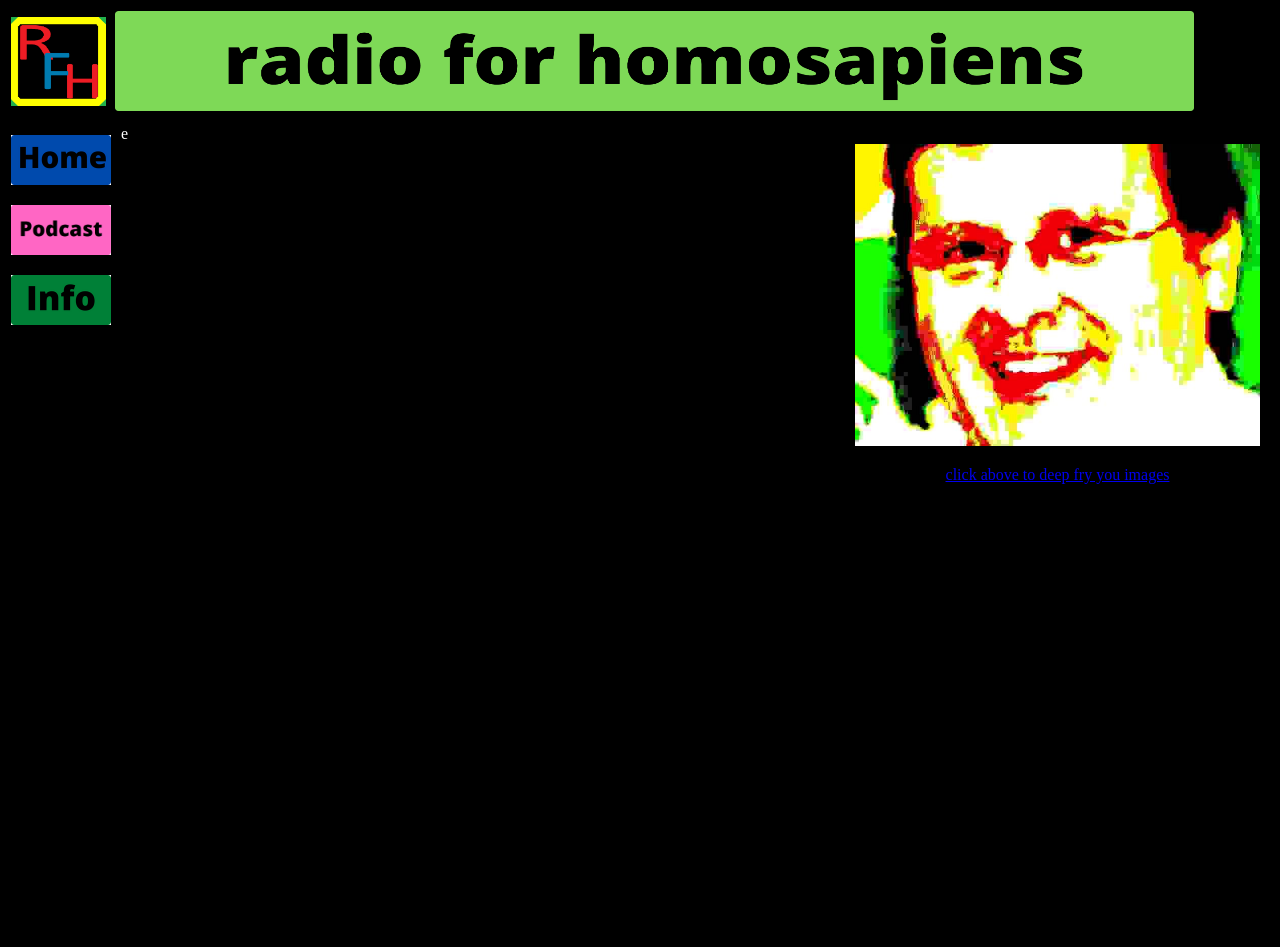
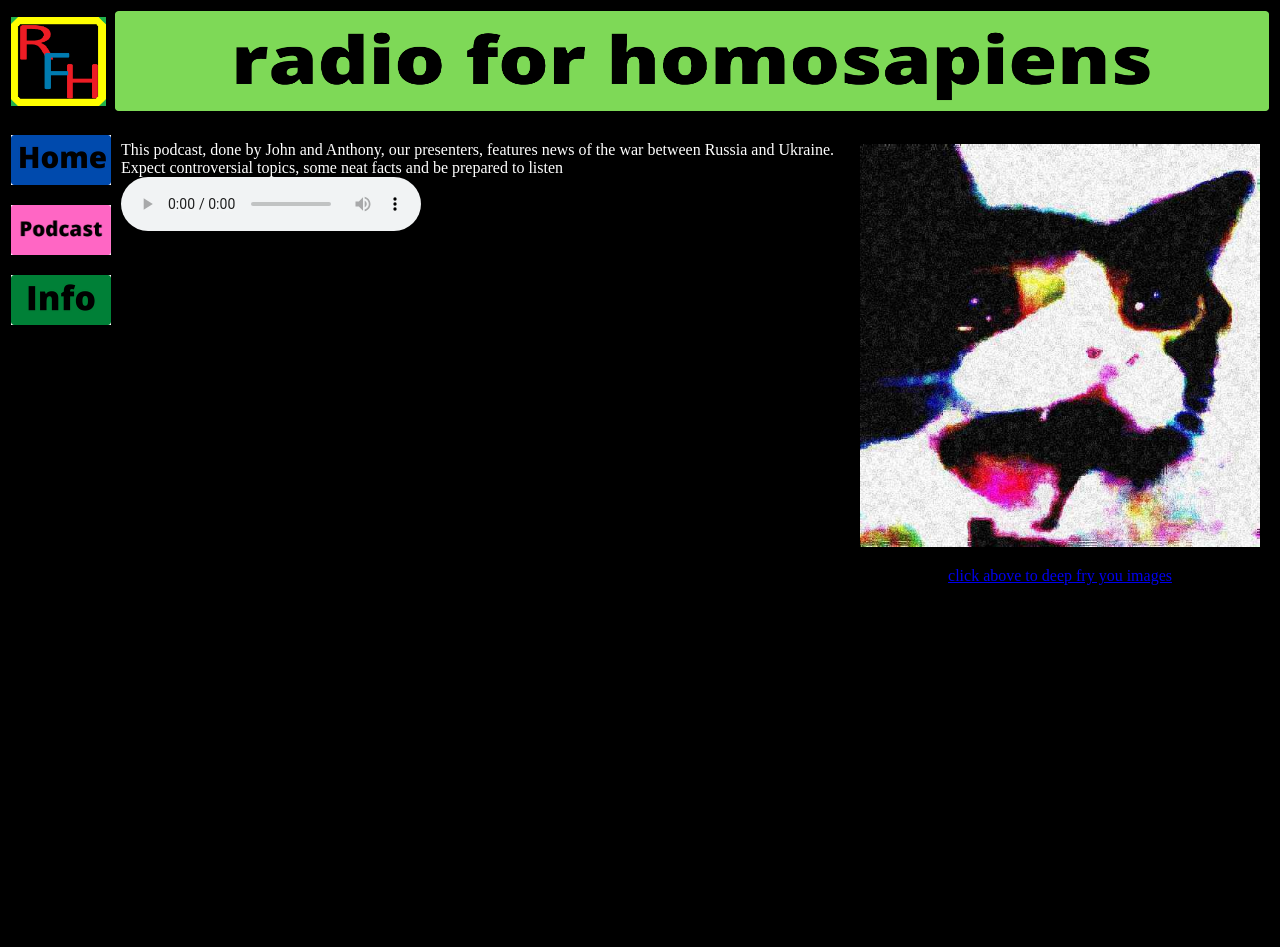
Before and after one commit to human-school/unit-3, a PHP site: page /podcast.php in a window 1280 px wide. Shown: the top 947 px of the page. Run offline with PHP 8.4, Linux system fonts and the light colour scheme.

```diff
--- a/index.php
+++ b/index.php
@@ -15,7 +15,7 @@
   <tbody>
     <tr>
       <td width="7%" height="100"><a href="index.php"><img src="images/Logo-main.png" alt="RFH" width="95" height="89" title="RFH_home_button"/></a></td>
-      <td width="93%"><a href="https://github.com/this-is-for-a-school-thing/unit-3"><img src="images/radio%20for%20homosapiens.png" alt="source code" width="1079" height="100" title="soruce "/></a></td>
+      <td width="93%"><a href="https://github.com/this-is-for-a-school-thing/unit-3"><img src="images/radio%20for%20homosapiens.png" alt="source code" width="100%" height="100" title="soruce "/></a></td>
     </tr>
     <tr>
       <td height="1000" align="left" valign="top"><p><a href="index.php"><img src="images/Home%20(3).png" alt="home" width="100" height="50" title="home"/></a></p>
@@ -35,7 +35,7 @@
 					  <td width="27%" align="right" valign="top" style="color: #FFFFFF"><table width="100%" border="0">
 					    <tbody>
 					      <tr>
-					        <td height="330" align="center"><p><a href="https://deepfriedmemes.com/"><img src="images/ist.png" alt="ad_deepfry" width="405" height="302" title="ad_deepfry"/></a></p>
+					        <td height="330" align="center"><p><a href="https://deepfriedmemes.com/"><img src="images/deepfried_1653482673344.jpg" alt="ad_deepfry" width="400" height="403" title="ad_deepfry"/></a></p>
 <p><a href="https://deepfriedmemes.com/">click above to deep fry you images</a></p></td>
 				          </tr>
 					      <tr>
--- a/info.php
+++ b/info.php
@@ -15,7 +15,7 @@
   <tbody>
     <tr>
       <td width="7%" height="100"><a href="index.php"><img src="images/Logo-main.png" alt="RFH" width="95" height="89" title="RFH_home_button"/></a></td>
-      <td width="93%"><a href="https://github.com/this-is-for-a-school-thing/unit-3"><img src="images/radio%20for%20homosapiens.png" alt="source code" width="1079" height="100" title="soruce "/></a></td>
+      <td width="93%"><a href="https://github.com/this-is-for-a-school-thing/unit-3"><img src="images/radio%20for%20homosapiens.png" alt="source code" width="100%" height="100" title="soruce "/></a></td>
     </tr>
     <tr>
       <td height="1000" align="left" valign="top"><p><a href="index.php"><img src="images/Home%20(3).png" alt="home" width="100" height="50" title="home"/></a></p>
@@ -54,7 +54,7 @@
 					  <td width="27%" align="right" valign="top" style="color: #FFFFFF"><table width="100%" border="0">
 					    <tbody>
 					      <tr>
-					        <td height="330" align="center"><p><a href="https://deepfriedmemes.com/"><img src="images/ist.png" alt="ad_deepfry" width="405" height="302" title="ad_deepfry"/></a></p>
+					        <td height="330" align="center"><p><a href="https://deepfriedmemes.com/"><img src="images/deepfried_1653482673344.jpg" alt="ad_deepfry" width="400" height="403" title="ad_deepfry"/></a></p>
 <p><a href="https://deepfriedmemes.com/">click above to deep fry you images</a></p></td>
 				          </tr>
 					      <tr>
--- a/podcast.php
+++ b/podcast.php
@@ -15,7 +15,7 @@
   <tbody>
     <tr>
       <td width="7%" height="100"><a href="index.php"><img src="images/Logo-main.png" alt="RFH" width="95" height="89" title="RFH_home_button"/></a></td>
-      <td width="93%"><a href="https://github.com/this-is-for-a-school-thing/unit-3"><img src="images/radio%20for%20homosapiens.png" alt="source code" width="1079" height="100" title="soruce "/></a></td>
+      <td width="93%"><a href="https://github.com/this-is-for-a-school-thing/unit-3"><img src="images/radio%20for%20homosapiens.png" alt="source code" width="100%" height="100" title="soruce "/></a></td>
     </tr>
     <tr>
       <td height="1000" align="left" valign="top"><p><a href="index.php"><img src="images/Home%20(3).png" alt="home" width="100" height="50" title="home"/></a></p>
@@ -28,11 +28,17 @@
               <table width="100%" height="1212" border="0" align="right">
                 <tbody>
                   <tr>
-                    <td width="73%" align="left" valign="top" style="color: #FFFFFF"><!-- InstanceBeginEditable name="main" -->e<!-- InstanceEndEditable --></td>
+                    <td width="73%" align="left" valign="top" style="color: #FFFFFF"><!-- InstanceBeginEditable name="main" -->
+                      <p>This podcast, done by John and Anthony, our presenters, features news of the war between Russia and Ukraine. Expect controversial topics, some neat facts and be prepared to listen<audio controls>
+  <source src="audio/IST radio for humans russia ukraine-1.mp3" type="audio/mp3">
+
+Your browser does not support the audio element.
+						</audio></p>
+                  <!-- InstanceEndEditable --></td>
 					  <td width="27%" align="right" valign="top" style="color: #FFFFFF"><table width="100%" border="0">
 					    <tbody>
 					      <tr>
-					        <td height="330" align="center"><p><a href="https://deepfriedmemes.com/"><img src="images/ist.png" alt="ad_deepfry" width="405" height="302" title="ad_deepfry"/></a></p>
+					        <td height="330" align="center"><p><a href="https://deepfriedmemes.com/"><img src="images/deepfried_1653482673344.jpg" alt="ad_deepfry" width="400" height="403" title="ad_deepfry"/></a></p>
 <p><a href="https://deepfriedmemes.com/">click above to deep fry you images</a></p></td>
 				          </tr>
 					      <tr>
```
Also changed, not shown: images/deepfried_1653482673344.jpg (added), 1 other file.
